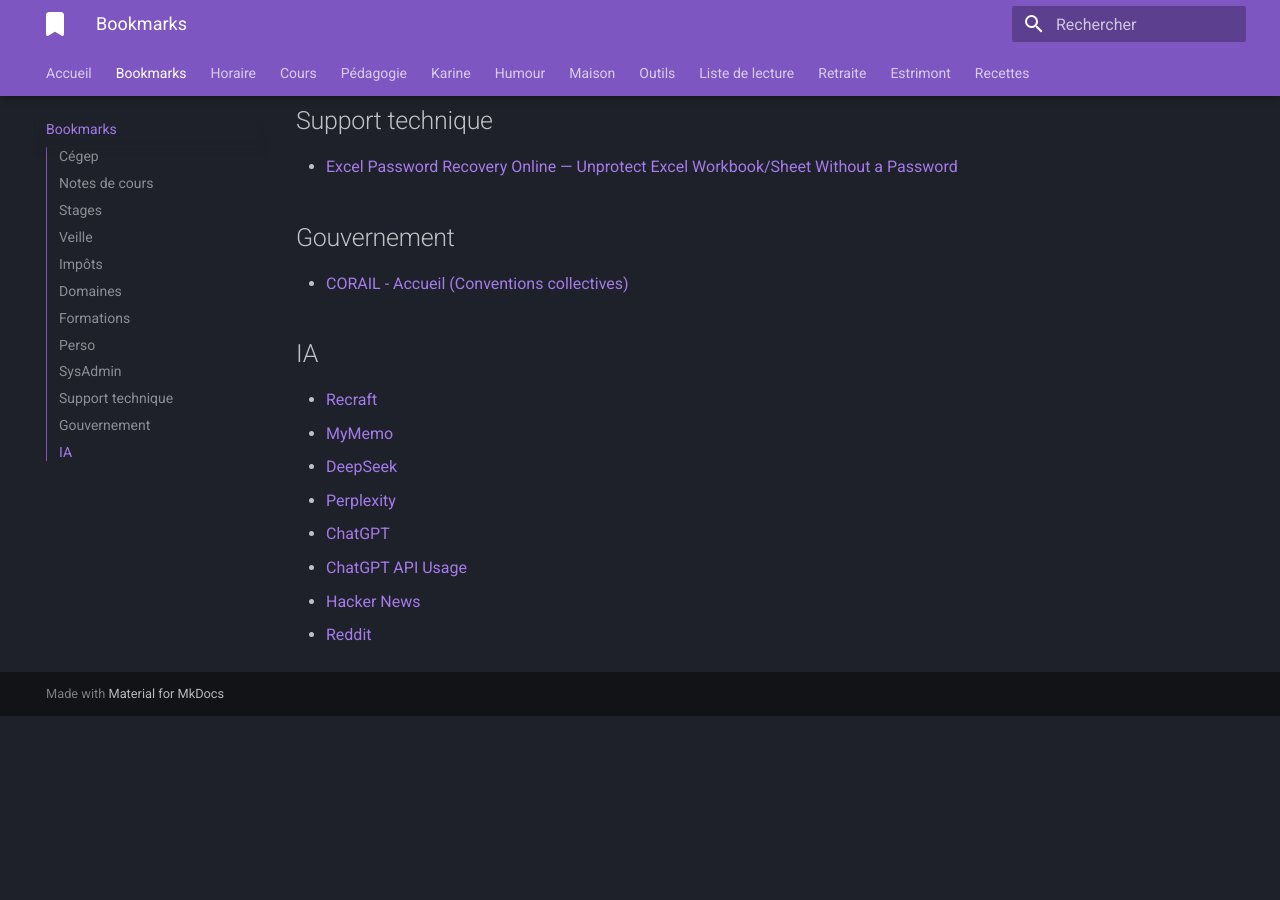
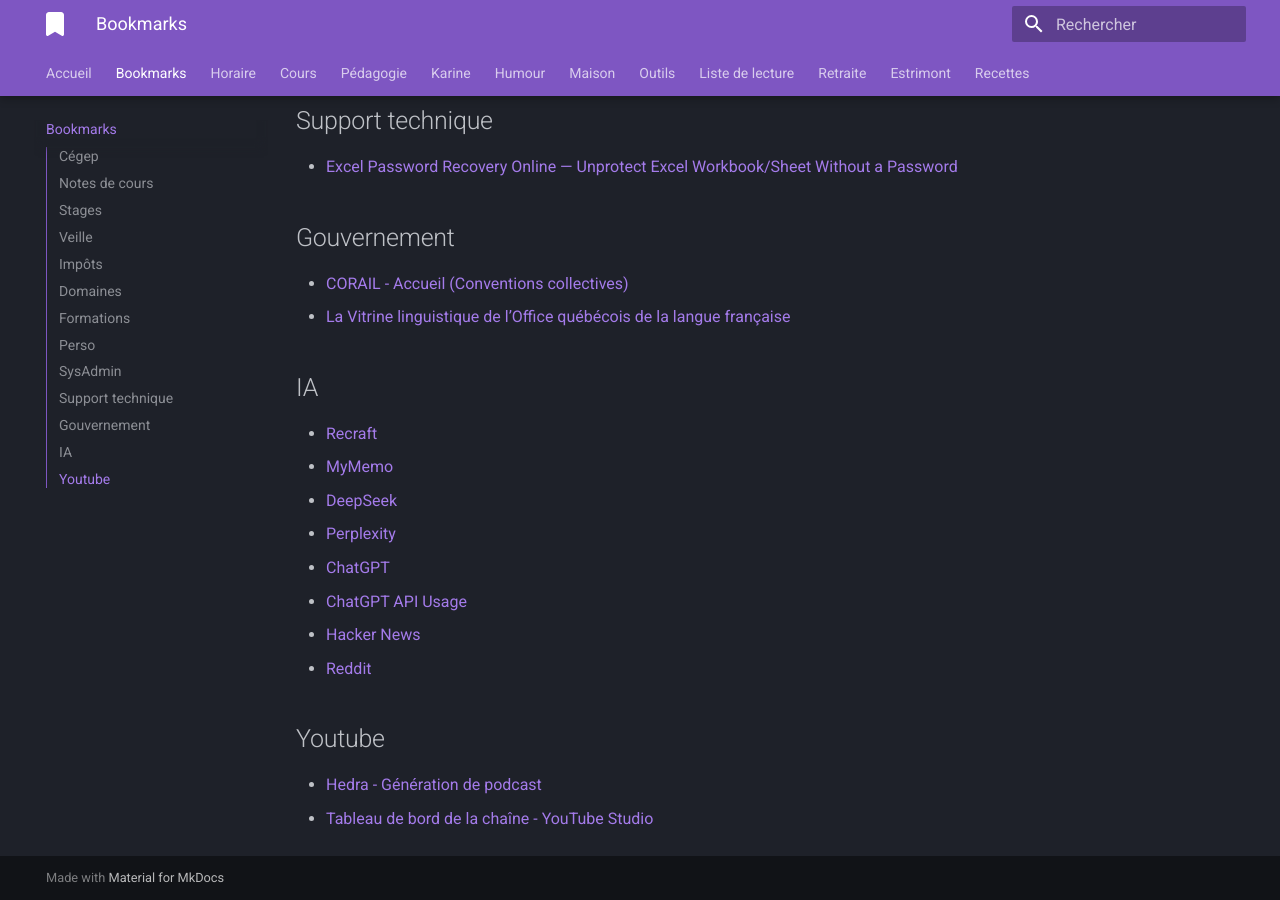
Before and after one commit to jaixan/bm, an MkDocs documentation site: the page built from docs/bookmarks.md, in a window 1280 px wide and 900 px high, scrolled down 2441 px. Built offline with MkDocs 1.6.1 and Material for MkDocs 9.7.7, drawn with Linux system fonts in a browser that asks for light colours; before the commit the page ends 3157 px from its top, so only the background shows below that.

Commit message:
ajout bm

```diff
--- a/docs/bookmarks.md
+++ b/docs/bookmarks.md
@@ -81,6 +81,7 @@
 ## Gouvernement
 
 - [CORAIL - Accueil (Conventions collectives)](https://www.corail.gouv.qc.ca/abonnement/docs/accueil.do)
+- [La Vitrine linguistique de l’Office québécois de la langue française](https://vitrinelinguistique.oqlf.gouv.qc.ca/)
 
 ## IA
 
@@ -92,3 +93,8 @@
 - [ChatGPT API Usage](https://platform.openai.com/usage)
 - [Hacker News](https://news.ycombinator.com/)
 - [Reddit](https://www.reddit.com/)
+
+## Youtube
+
+- [Hedra - Génération de podcast](https://www.hedra.com/app/video)
+- [Tableau de bord de la chaîne - YouTube Studio](https://studio.youtube.com/channel/UCQh12k-bthibq-zI0vHMWFw)
```
Also changed, not shown: 1 other file.
